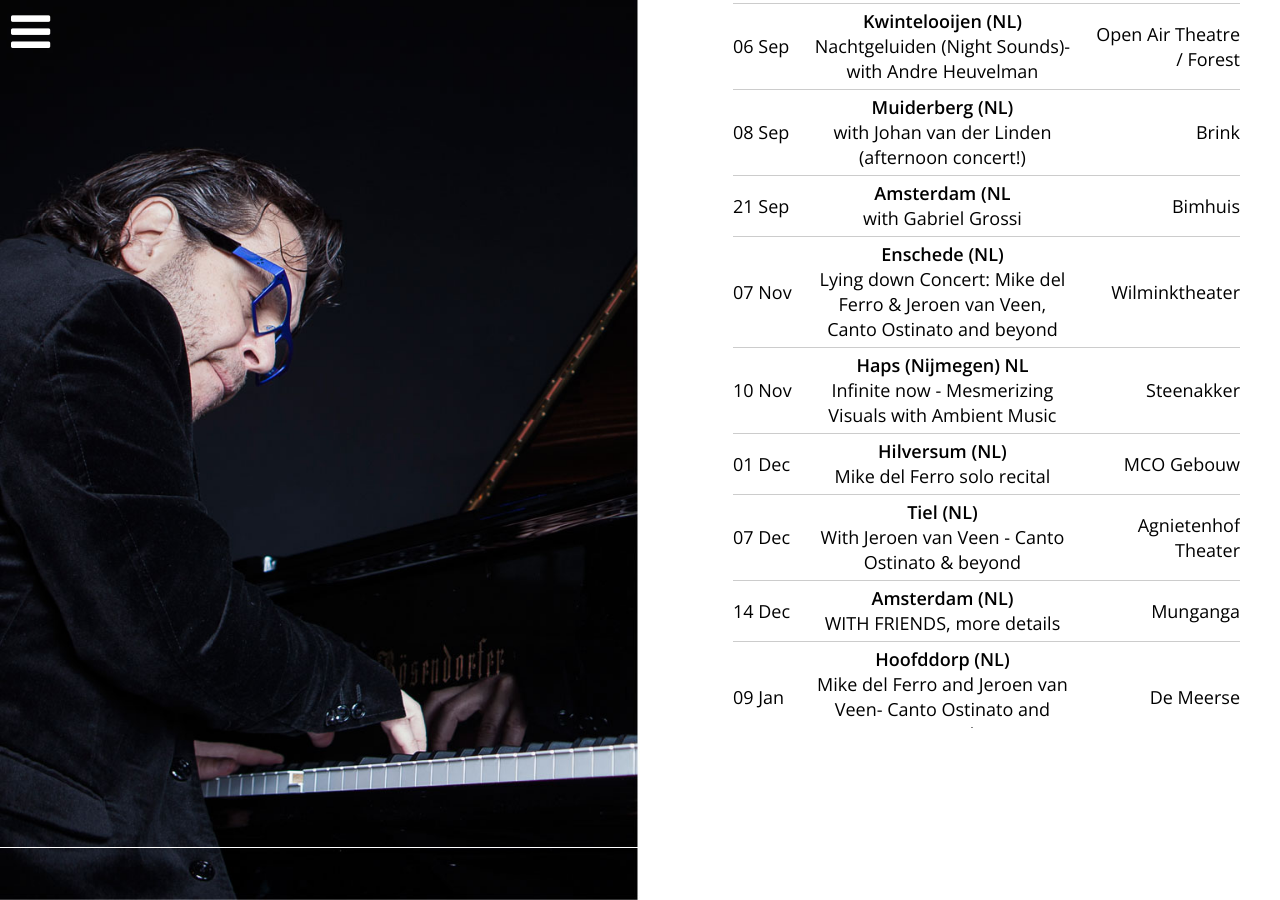
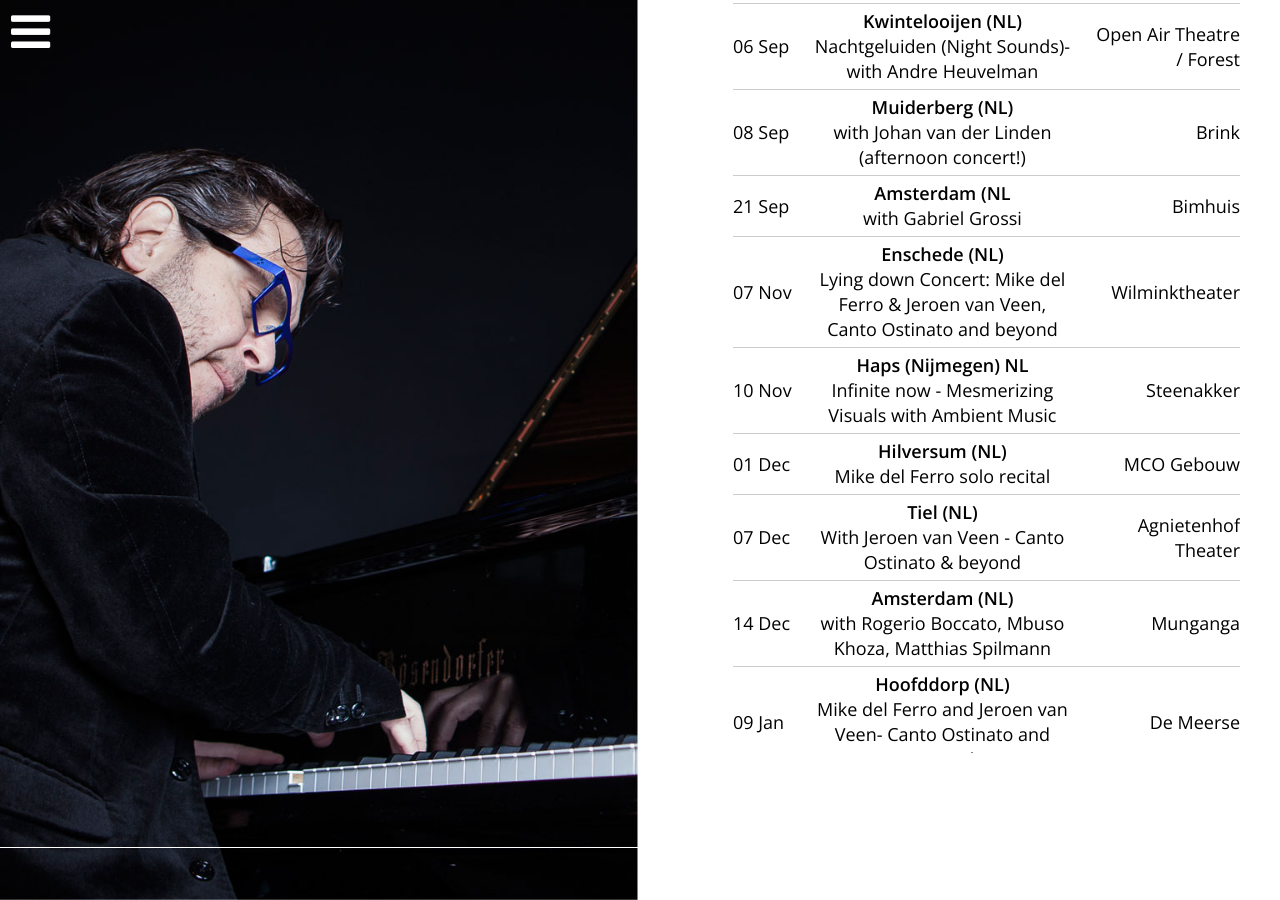
Before and after one commit to mikedelferro/website, a Jekyll site: the page built from agenda.html, in a window 1280 px wide and 900 px high, scrolled down 2060 px. Built offline with Jekyll 4.4.1, drawn with Linux system fonts in a browser that asks for light colours; nearby versions of some CDN libraries.

Commit message:
Updated '_config.yml' via CloudCannon

```diff
--- a/_config.yml
+++ b/_config.yml
@@ -19,7 +19,7 @@ gigs:
     location: Bimhuis
     venue: Amsterdam (NL
     url: www.bimhuis.nl
-  - title: 'WITH FRIENDS, more details'
+  - title: 'with Rogerio Boccato, Mbuso Khoza, Matthias Spilmann'
     date: 2019-12-14 20:30:00
     location: Munganga
     venue: Amsterdam (NL)
```
